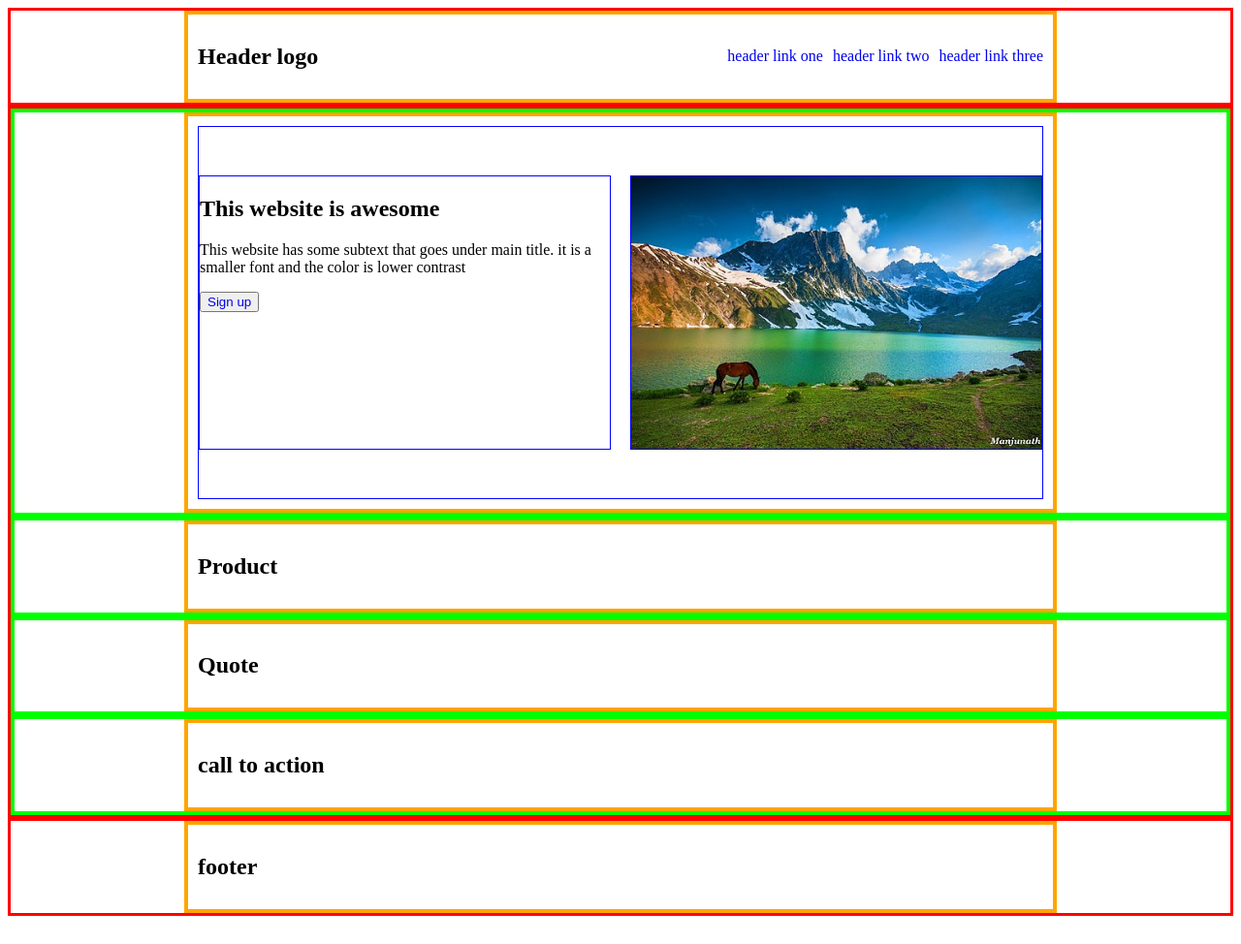
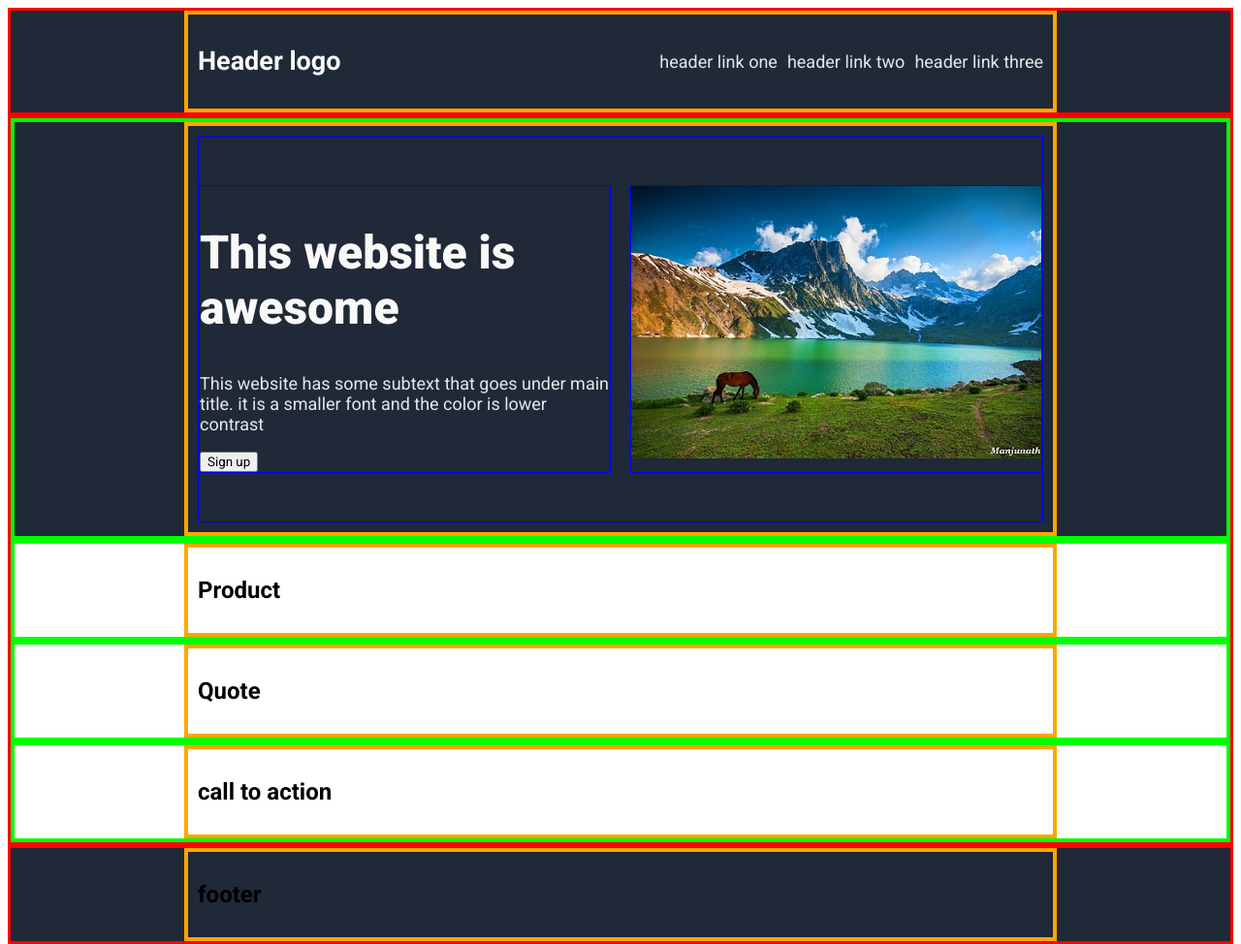
Before and after one commit to ChoochnCheese/landing-page, a plain HTML site: page index.html in a window 1280 px wide. Shown: the whole page at 97% size. Before the commit the page ends 953 px from the top, so only its background shows below. Drawn offline with Linux system fonts and the light colour scheme.

Commit message:
put ids on header, first section, and footer for background color Header and hero fonts applyed to stylesheet Link decorations removed

```diff
--- a/hero-stylesheet.css
+++ b/hero-stylesheet.css
@@ -1,12 +1,15 @@
-
 /*setup*/
 * {
     box-sizing: border-box;
+    font-family: 'Roboto';
 }
 
-header, footer, main {
+header,
+footer,
+main {
     border: 3px solid red;
 }
+
 section {
     border: 4px solid lime;
 }
@@ -31,11 +34,13 @@ a {
 body {
     display: flex;
     flex-direction: column;
-    min-height: 100vh; /*sets body to full view height*/
+    min-height: 100vh;
+    /*sets body to full view height*/
 }
 
 main {
-    flex: 1; /*stretches the bodys main child and puts footer at bottom*/
+    flex: 1;
+    /*stretches the bodys main child and puts footer at bottom*/
 }
 
 inner-column {
@@ -48,6 +53,26 @@ inner-column {
 }
 
 /*COMPONENTS*/
+
+/*HEADER AND LOG0 TEXT*/
+
+.links, .hero-text p{
+    font-size: 18px;
+    color: #e5e7eb;
+}
+
+.hero-text h1 {
+    font-size: 48px;
+    font-weight: 900;
+    color: #f9faf8;
+}
+
+.logo{
+    font-size: 18px;
+    color: #f9faf8;
+}
+
+
 
 /*HEADER MODULE*/
 nav {
@@ -64,6 +89,11 @@ nav {
     list-style: none;
 }
 
+a{
+    text-decoration: none;
+    color: inherit;
+}
+
 /*MODULES*/
 .hero-box {
     display: flex;
@@ -74,10 +104,17 @@ nav {
     gap: 20px;
 }
 
-.hero-text, .hero-image{
+.hero-text,
+.hero-image {
     display: block;
     flex: 1 1 50%;
     border: 1px solid blue;
-    align-items: center;/*check on space between header, section 1, and section 2*/
-    margin: 50px 0;/*check on space between header, section 1, and section 2*/
+    align-items: center;
+    /*check on space between header, section 1, and section 2*/
+    margin: 50px 0;
+    /*check on space between header, section 1, and section 2*/
 }
+
+#hero, #masthead, #footer{
+    background-color: #1f2937;
+}
--- a/index.html
+++ b/index.html
@@ -4,10 +4,13 @@
     <meta charset="UTF-8">
     <meta name="viewport" content="width=device-width, initial-scale=1.0">
     <link rel="stylesheet" href="hero-stylesheet.css">
+    <style>
+        @import url('https://fonts.googleapis.com/css2?family=Roboto:ital,wght@0,100..900;1,100..900&display=swap');
+    </style>
     <title>Landing Page</title>
 </head>
 <body>
-    <header>
+    <header id="masthead">
         <inner-column>
             <nav>
                 <div class="logo">
@@ -27,7 +30,7 @@
     </header>
     <main>
 
-        <section>
+        <section id="hero">
             <inner-column>
                 <div class="hero-box">
                     <div class="hero-text">
@@ -70,7 +73,7 @@
 
 
 
-    <footer>
+    <footer id="footer">
         <inner-column>
             <h2>footer</h2>
         </inner-column>
```
